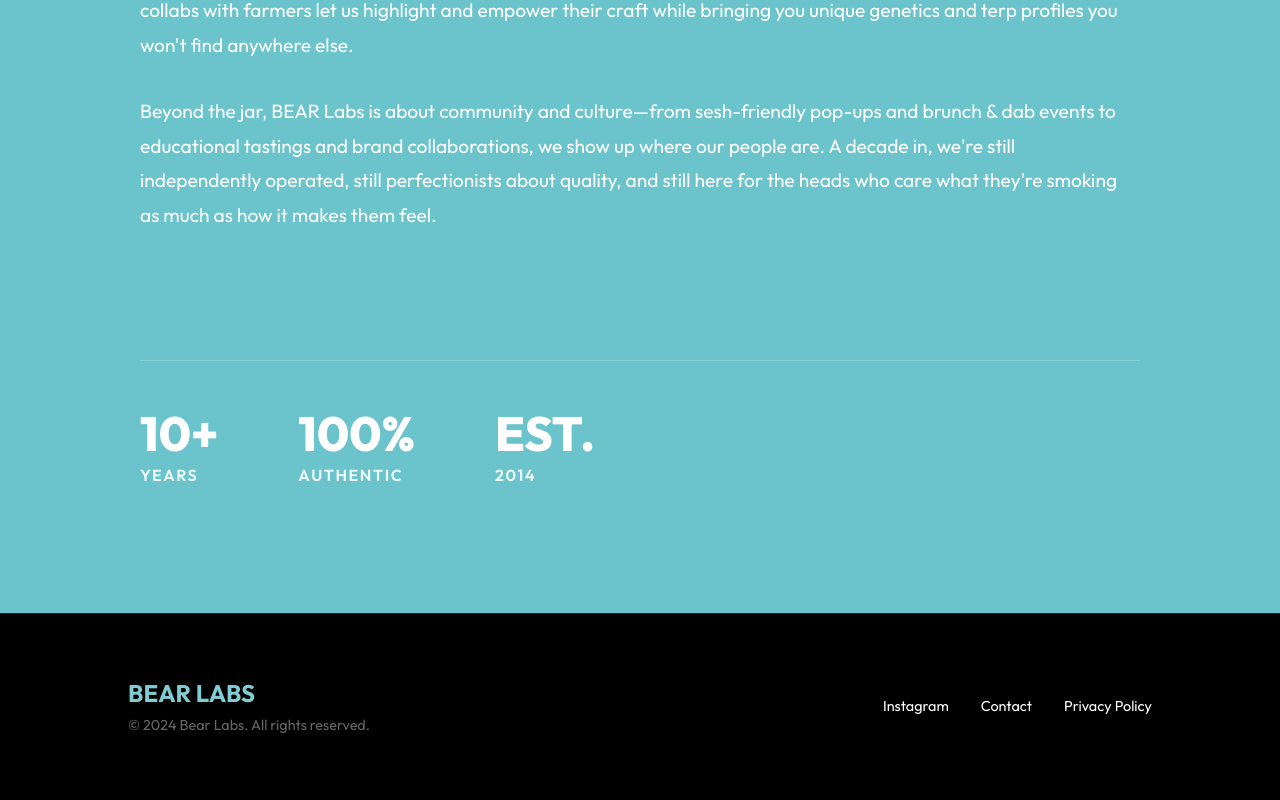
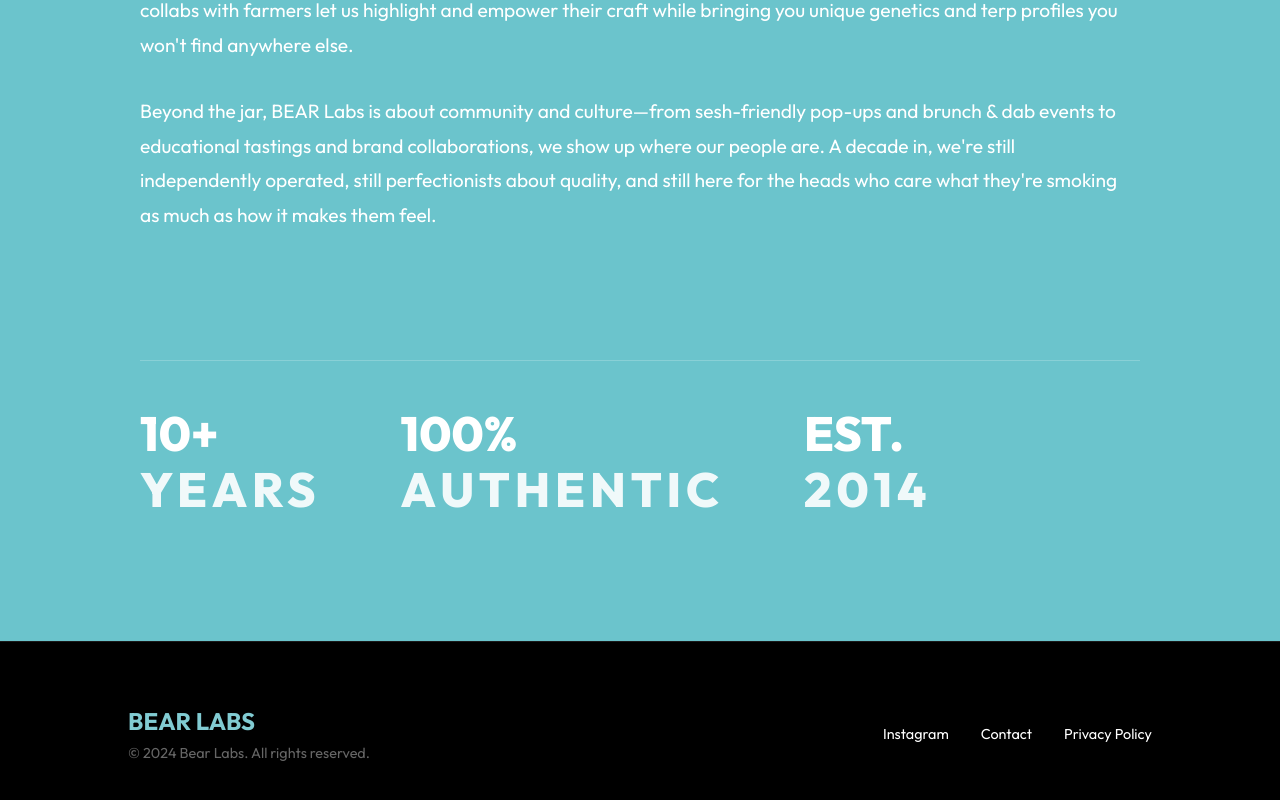
Before and after one commit to bear710/bear-labs-website, a Next.js app: page / in a window 1280 px wide. Shown: the part 7111-7911 px from the top of the page. Built offline with nearby package versions, Linux system fonts and the light colour scheme.

Commit message:
Increase About section stats label size to match numbers

```diff
--- a/src/components/About.module.css
+++ b/src/components/About.module.css
@@ -60,12 +60,13 @@
 }
 
 .label {
-    font-size: 1rem;
+    font-size: 3rem;
     text-transform: uppercase;
     letter-spacing: 0.1em;
-    font-weight: 600;
+    font-weight: 800;
     color: white;
     opacity: 0.9;
+    line-height: 1;
 }
 
 @media (max-width: 768px) {
```
